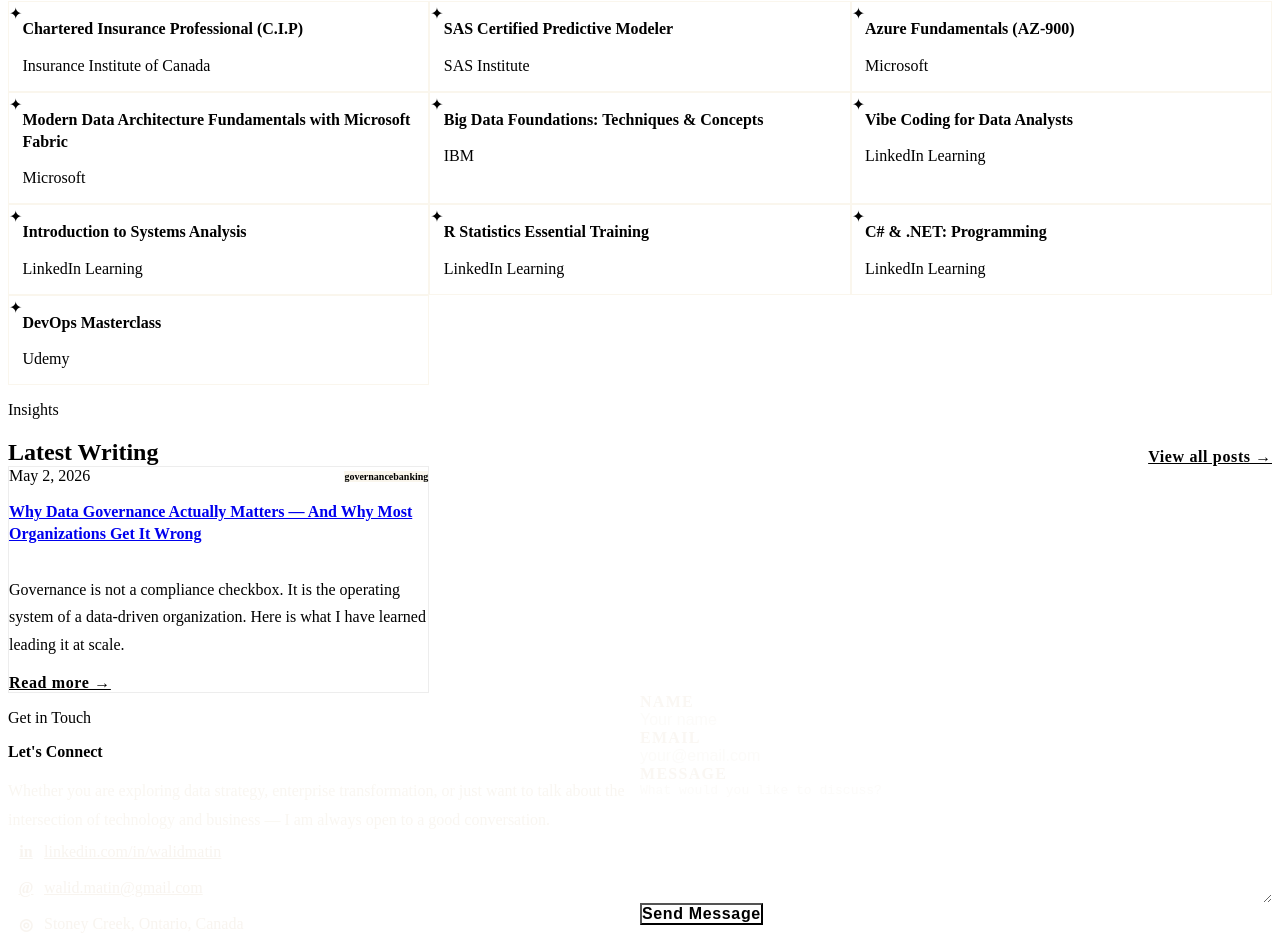
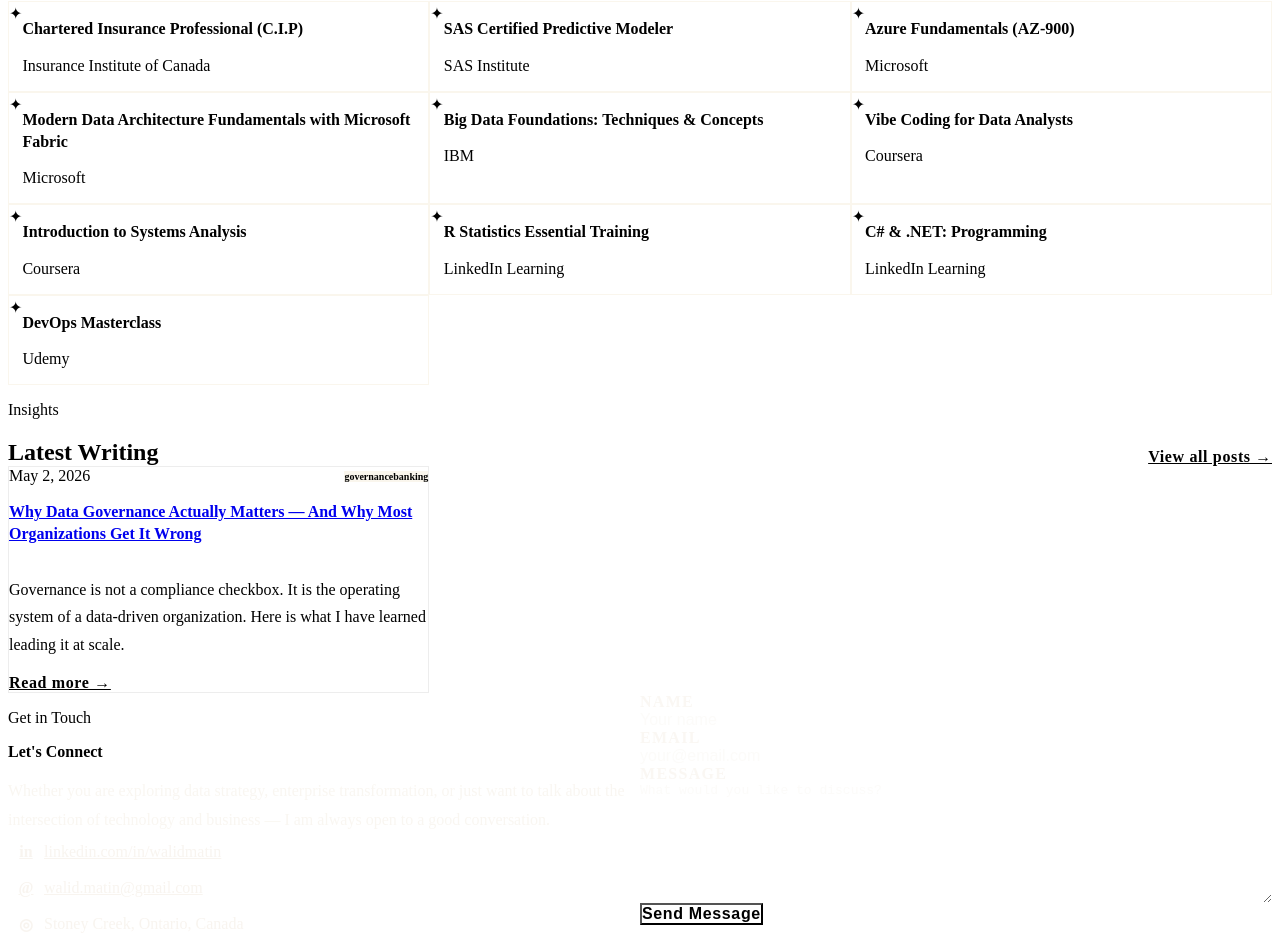
Before and after one commit to 15wim/work-website, a React (Vite) app: page /#/ in a window 1280 px wide. Shown: the part 6314-7258 px from the top of the page. Built offline with nearby package versions, Linux system fonts and the light colour scheme; the HTML template or start-up script is replaced by a standard one.

Commit message:
content: fix Coursera issuer for two certifications

```diff
--- a/src/data/content.ts
+++ b/src/data/content.ts
@@ -195,8 +195,8 @@
   { id: 'azure-fundamentals', name: 'Azure Fundamentals (AZ-900)', issuer: 'Microsoft' },
   { id: 'fabric', name: 'Modern Data Architecture Fundamentals with Microsoft Fabric', issuer: 'Microsoft' },
   { id: 'bigdata', name: 'Big Data Foundations: Techniques & Concepts', issuer: 'IBM' },
-  { id: 'vibe-coding', name: 'Vibe Coding for Data Analysts', issuer: 'LinkedIn Learning' },
-  { id: 'systems-analysis', name: 'Introduction to Systems Analysis', issuer: 'LinkedIn Learning' },
+  { id: 'vibe-coding', name: 'Vibe Coding for Data Analysts', issuer: 'Coursera' },
+  { id: 'systems-analysis', name: 'Introduction to Systems Analysis', issuer: 'Coursera' },
   { id: 'r', name: 'R Statistics Essential Training', issuer: 'LinkedIn Learning' },
   { id: 'csharp', name: 'C# & .NET: Programming', issuer: 'LinkedIn Learning' },
   { id: 'devops', name: 'DevOps Masterclass', issuer: 'Udemy' },
```
